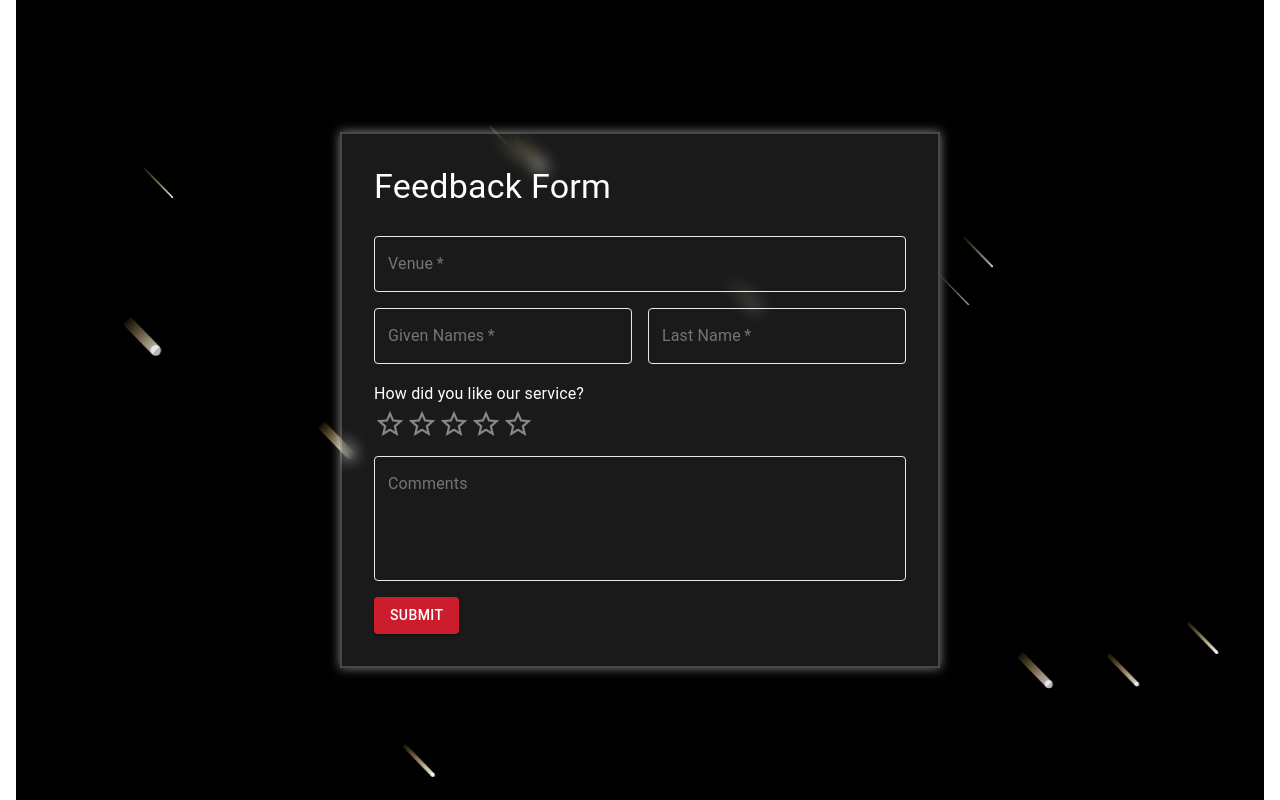
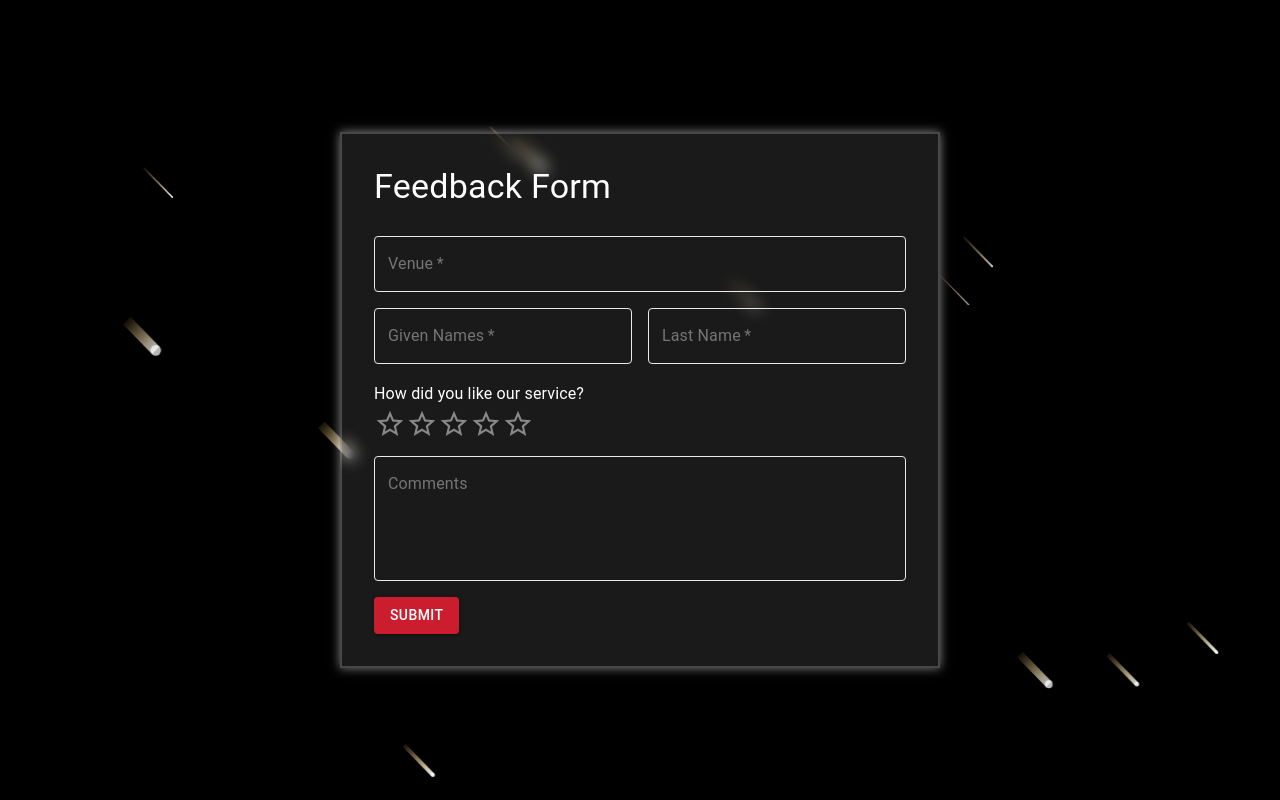
Before and after one commit to adit76/website, a Next.js app: page /form in a window 1280 px wide. Built offline with nearby package versions, Linux system fonts and the light colour scheme; what @mui/material-nextjs would draw is missing.

Commit message:
Default background for initial load added

```diff
--- a/app/layout.tsx
+++ b/app/layout.tsx
@@ -31,6 +31,7 @@ export default function RootLayout({
       <body
         cz-shortcut-listen="true"
         className={`${geistSans.variable} ${geistMono.variable} antialiased`}
+        style={{ background: "#000" }}
       >
         <AppRouterCacheProvider>
           <ThemeProvider theme={theme}>{children}</ThemeProvider>
```
